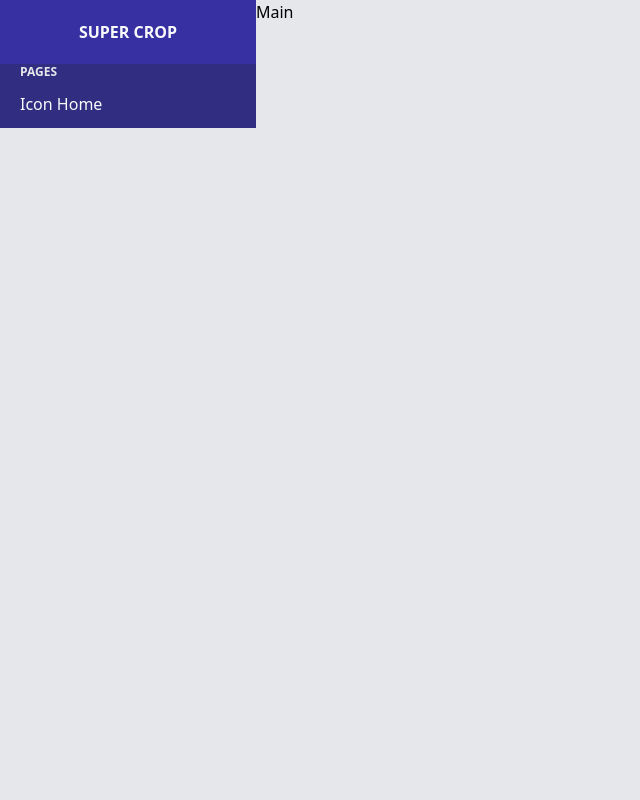
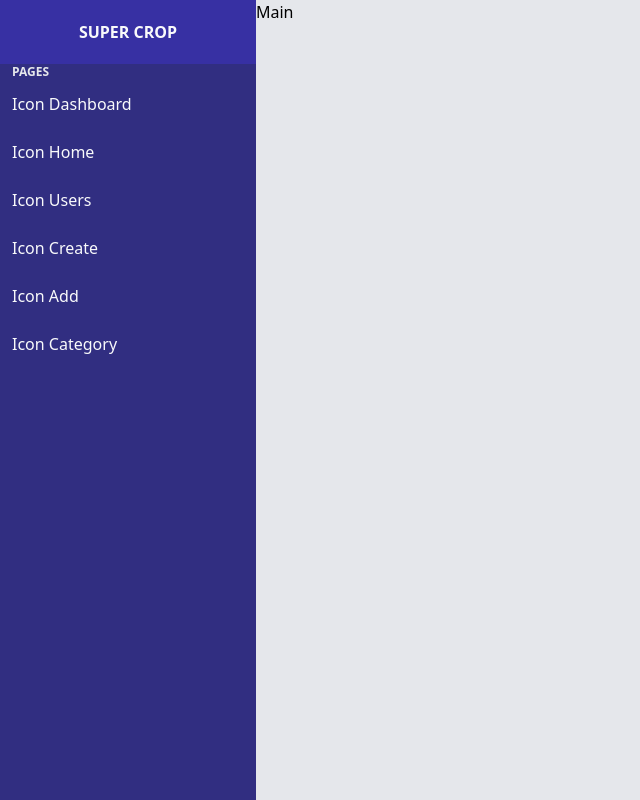
Before and after one commit to dkajolroy/menu-tailwind, a website: page src/index.html in a window 1280 px wide. Shown: the whole page, without its empty margins (0-640 px from the left). Drawn offline with Linux system fonts and the light colour scheme.

Commit message:
side bar

```diff
--- a/src/index.html
+++ b/src/index.html
@@ -10,20 +10,64 @@
   <body class="bg-gray-200">
     <div class="flex">
       <!-- Side bar -->
-      <div class="bg-indigo-900 w-64">
-        <div class="bg-indigo-800">
+      <div class="bg-indigo-900 w-64 min-h-screen">
+        <div class="">
           <!-- Logo -->
-          <div class="uppercase text-gray-50 text-center p-5 font-bold">
+          <div
+            class="uppercase bg-indigo-800 text-gray-50 text-center p-5 font-bold"
+          >
             Super Crop
           </div>
           <!-- Menus -->
-          <div class="px-5 bg-indigo-900 text-gray-50">
-            <p class="text-gray-200 uppercase text-xs font-bold">Pages</p>
+          <div class="text-gray-50">
+            <p class="text-gray-200 uppercase text-xs font-bold px-3">Pages</p>
             <div class="flex-col">
-              <div class="flex py-3 hover:bg-slate-400">
+              <div
+                class="flex p-3 hover:bg-slate-400 hover:transition-all rounded-lg"
+              >
+                <a href="/">
+                  <span>Icon</span>
+                  <span>Dashboard</span>
+                </a>
+              </div>
+              <div
+                class="flex p-3 hover:bg-slate-400 hover:transition-all rounded-lg"
+              >
                 <a href="/">
                   <span>Icon</span>
                   <span>Home</span>
+                </a>
+              </div>
+              <div
+                class="flex p-3 hover:bg-slate-400 hover:transition-all rounded-lg"
+              >
+                <a href="/">
+                  <span>Icon</span>
+                  <span>Users</span>
+                </a>
+              </div>
+              <div
+                class="flex p-3 hover:bg-slate-400 hover:transition-all rounded-lg"
+              >
+                <a href="/">
+                  <span>Icon</span>
+                  <span>Create</span>
+                </a>
+              </div>
+              <div
+                class="flex p-3 hover:bg-slate-400 hover:transition-all rounded-lg"
+              >
+                <a href="/">
+                  <span>Icon</span>
+                  <span>Add</span>
+                </a>
+              </div>
+              <div
+                class="flex p-3 hover:bg-slate-400 hover:transition-all rounded-lg"
+              >
+                <a href="/">
+                  <span>Icon</span>
+                  <span>Category</span>
                 </a>
               </div>
             </div>
```
Also changed, not shown: src/style.css.
